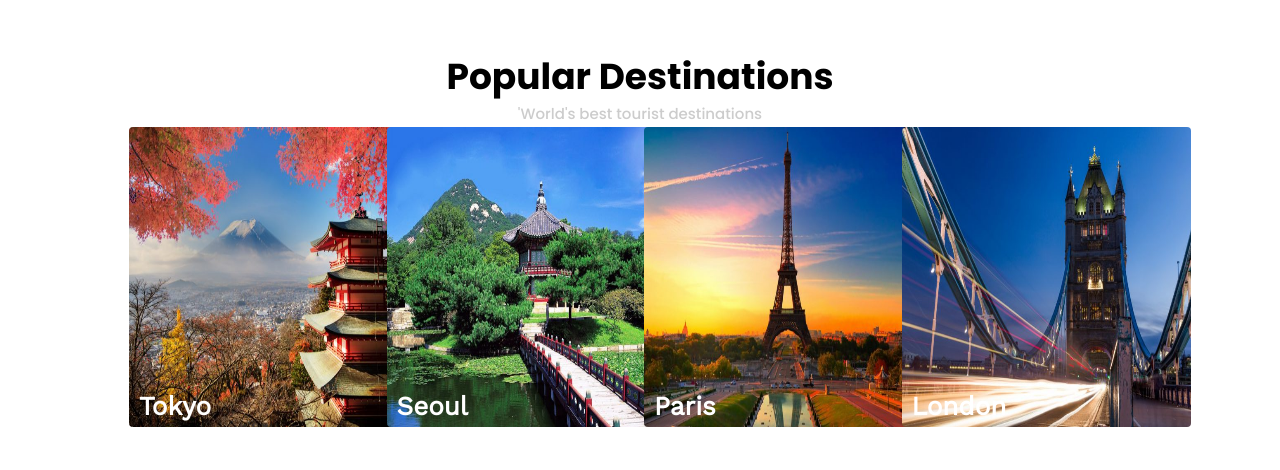
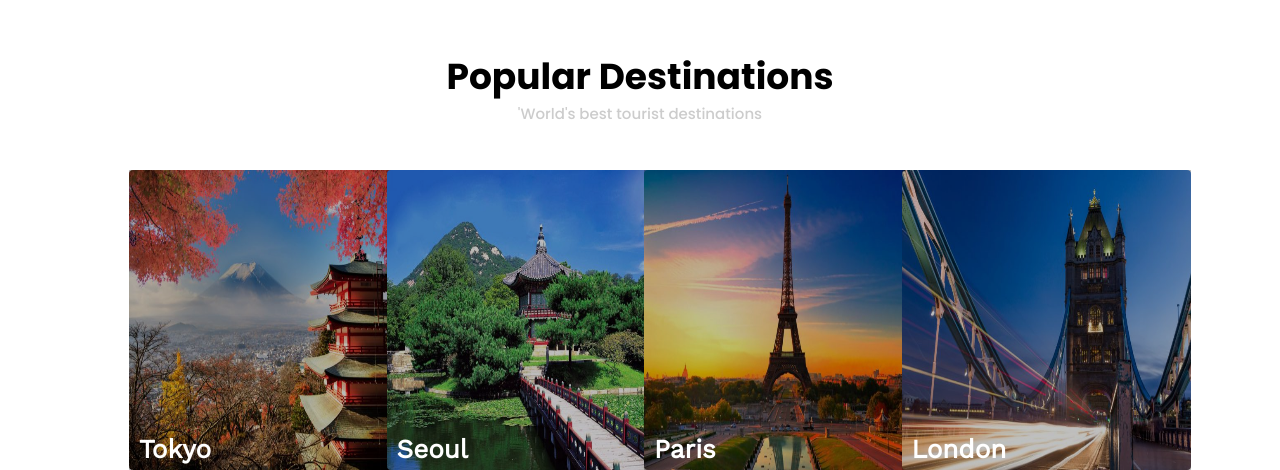
Before and after one commit to pdat2000/gtour, a React (Vite) app: page / in a window 1280 px wide. Shown: the part 777-1247 px from the top of the page. Before the commit the page ends 1204 px from the top, so only its background shows below. Built offline with nearby package versions, Linux system fonts and the light colour scheme.

Commit message:
popular success

```diff
--- a/src/components/ContainerComponent/style.scss
+++ b/src/components/ContainerComponent/style.scss
@@ -5,7 +5,7 @@
     height: 800px;
     &-video {
      width: 100%;
-     height: 100%;
+     height: 800px;
      object-fit: cover;
      background:#000000;background:rgb(0,0,0,0.3);
      background:rgba(0,0,0,0.3);
--- a/src/components/PopularComponent/PopularComponent.jsx
+++ b/src/components/PopularComponent/PopularComponent.jsx
@@ -4,12 +4,13 @@ import './style.scss'
 
 const PopularComponent = ({populars}) => {
   return (
-    <Grid container spacing={1}>
+    <Grid container spacing={1} style={{ marginTop: '35px' }}>
       {populars.map((popular)=>{
         return ( <Grid item xs={3} key={popular.id}>
           <Link href='/'>
             <div className="popular-card">
               <img className='popular-image' src={popular.image} alt={popular.title} />
+              <p className='popular-overlay'></p>
               <h2 className='popular-title'>{popular.title}</h2>
             </div>
           </Link>
--- a/src/components/PopularComponent/style.scss
+++ b/src/components/PopularComponent/style.scss
@@ -4,6 +4,19 @@
     height: 300px;
     overflow: hidden;
     position: relative;
+    transition: all 0.2s linear;
+    &:hover {
+      transition: all 0.2s linear;
+      transform: translateY(-2%);
+    }
+  }
+  &-overlay {
+    position: absolute;
+    top: 0;
+    left: 0;
+    width: 100%;
+    height: 100%;
+    background-color: rgba(0,0,0,0.25);
   }
   &-image {
     width: 100%;
```
